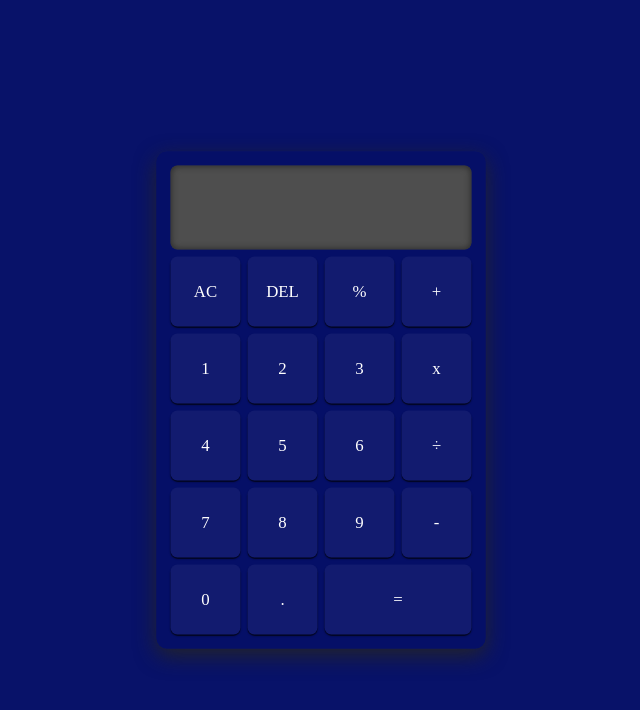
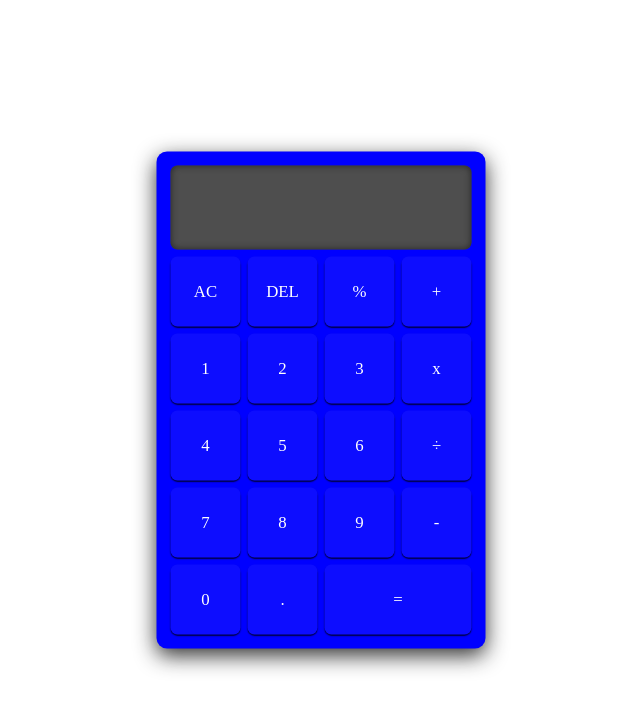
Before and after one commit to Y-elv/usual-calculator, a plain HTML site: page index.html in a window 1280 px wide. Shown: the whole page, without its empty margins (319-959 px from the left). Drawn offline with Linux system fonts and the light colour scheme.

Commit message:
adding some css

```diff
--- a/index.css
+++ b/index.css
@@ -8,7 +8,7 @@
 body {
     margin: 0;
     padding: 0;
-    background-color: rgba(6, 16, 104, 0.99);
+
     display: flex;
     justify-content: center;
     align-items: center;
@@ -22,7 +22,7 @@ body {
     text-align: center;
 }
 .calculator {
-    background-color: rgba(6, 16, 104, 0.99);
+    background-color:blue;
     padding: 20px;
     border-radius: 15px;
     transform: scale(.7);
```
